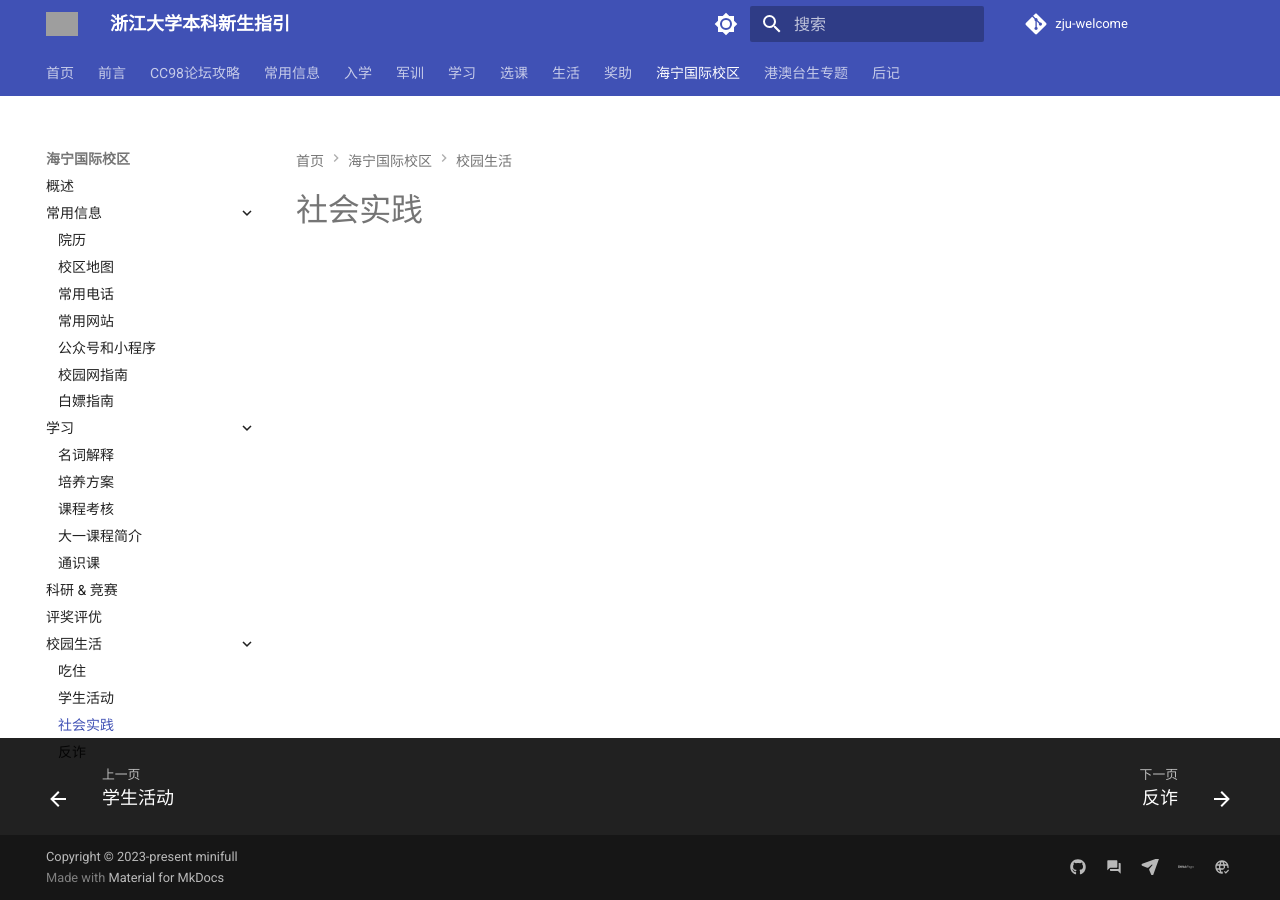
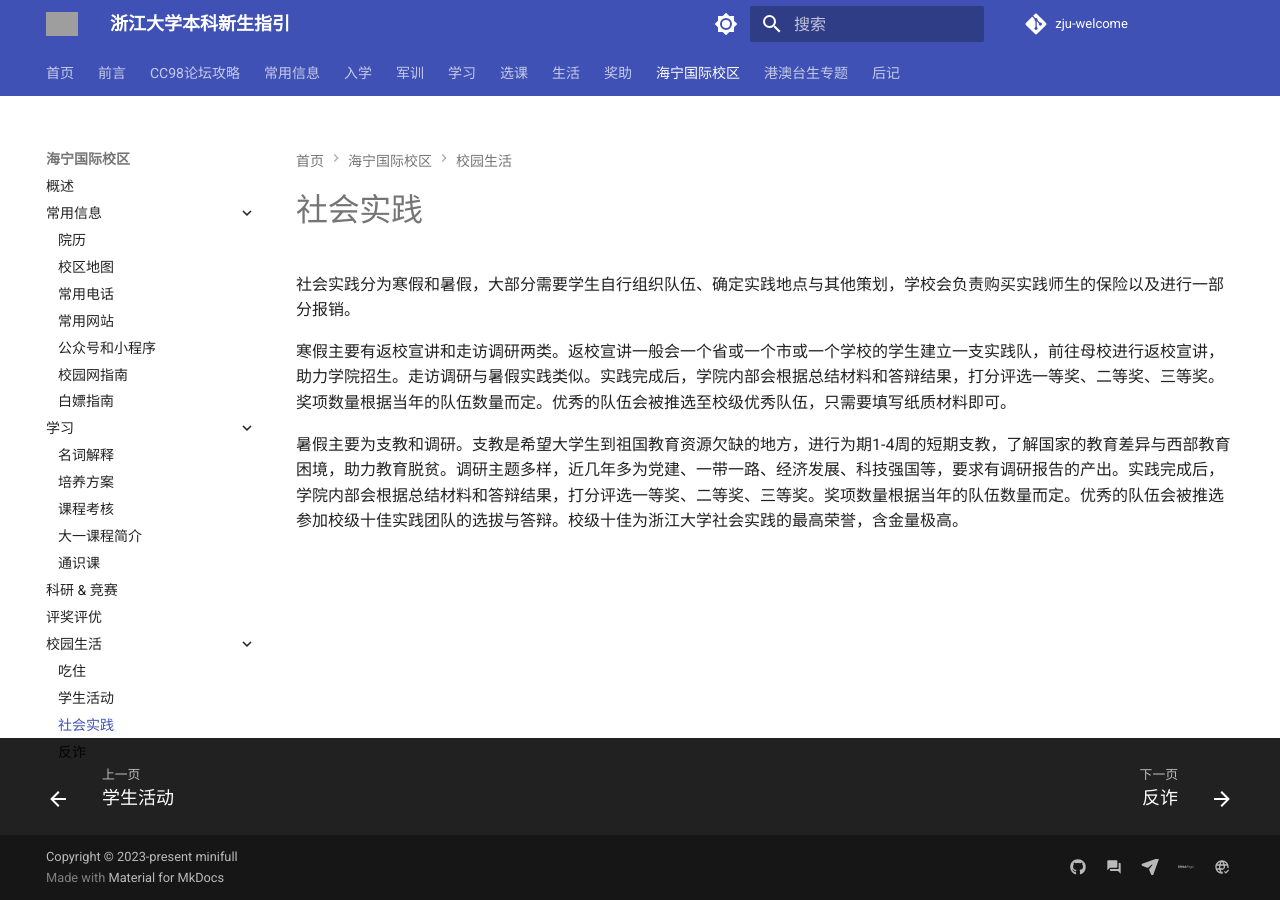
Before and after one commit to mini-full/zju-welcome, an MkDocs documentation site: the page built from docs/haining/life/practice.md, in a window 1280 px wide. Built offline with MkDocs 1.6.1 and Material for MkDocs 9.7.7, drawn with Linux system fonts in a browser that asks for light colours; comment, search, counter and statistics services are not loaded; grey boxes are pictures that could not be loaded.

Commit message:
add social practice for haining

```diff
--- a/docs/haining/life/practice.md
+++ b/docs/haining/life/practice.md
@@ -1 +1,7 @@
 # 社会实践
+
+社会实践分为寒假和暑假，大部分需要学生自行组织队伍、确定实践地点与其他策划，学校会负责购买实践师生的保险以及进行一部分报销。
+
+寒假主要有返校宣讲和走访调研两类。返校宣讲一般会一个省或一个市或一个学校的学生建立一支实践队，前往母校进行返校宣讲，助力学院招生。走访调研与暑假实践类似。实践完成后，学院内部会根据总结材料和答辩结果，打分评选一等奖、二等奖、三等奖。奖项数量根据当年的队伍数量而定。优秀的队伍会被推选至校级优秀队伍，只需要填写纸质材料即可。
+
+暑假主要为支教和调研。支教是希望大学生到祖国教育资源欠缺的地方，进行为期1-4周的短期支教，了解国家的教育差异与西部教育困境，助力教育脱贫。调研主题多样，近几年多为党建、一带一路、经济发展、科技强国等，要求有调研报告的产出。实践完成后，学院内部会根据总结材料和答辩结果，打分评选一等奖、二等奖、三等奖。奖项数量根据当年的队伍数量而定。优秀的队伍会被推选参加校级十佳实践团队的选拔与答辩。校级十佳为浙江大学社会实践的最高荣誉，含金量极高。
```
